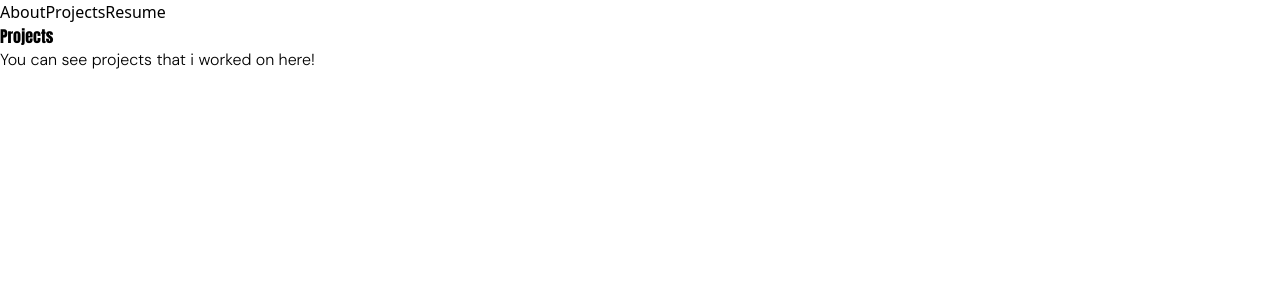
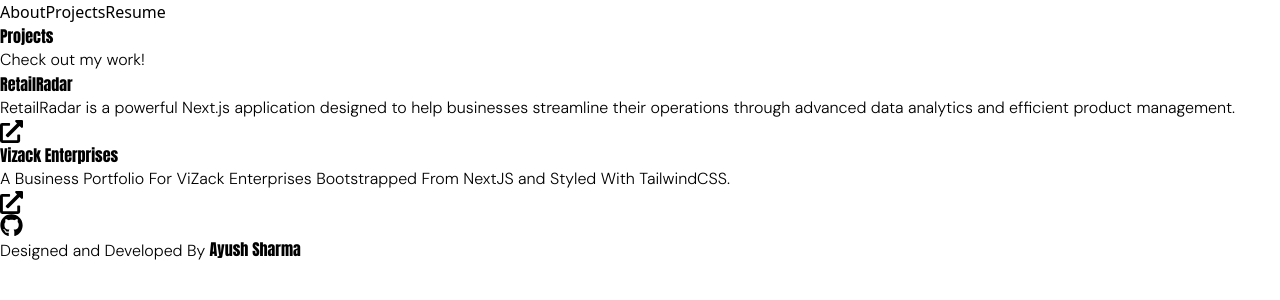
Before and after one commit to ayushsharma74/my-portfolio, a Next.js app: page /projects in a window 1280 px wide. Shown: the top 300 px of the page. Built offline with nearby package versions, Linux system fonts and the light colour scheme.

Commit message:
complete

```diff
--- a/src/app/layout.jsx
+++ b/src/app/layout.jsx
@@ -2,6 +2,8 @@
 import "./globals.css";
 import Link from "next/link";
 import NextTopLoader from "nextjs-toploader";
+import Navbar from "@/components/Navbar";
+import { Anton, DM_Sans } from "next/font/google";
 
 const geistSans = localFont({
   src: "./fonts/GeistVF.woff",
@@ -12,6 +14,15 @@
   src: "./fonts/GeistMonoVF.woff",
   variable: "--font-geist-mono",
   weight: "100 900",
+});
+
+const anton = Anton({
+  weight: "400",
+  subsets: ["latin"],
+});
+const sans = DM_Sans({
+  weight: ["300"],
+  subsets: ["latin"],
 });
 
 export const metadata = {
@@ -26,20 +37,10 @@
         className={`${geistSans.variable} ${geistMono.variable} antialiased`}
       >
         <NextTopLoader showSpinner={false} color="gray"/>
-        <div className="bg-slate-200 p-5  ">
-      <nav className="flex items-center justify-center space-x-7">
-        <Link href={"/"} className="font-semibold hover:text-gray-400 transition-all duration-500">
-          About
-        </Link>
-        <Link href={"/projects"} className="font-semibold  hover:text-gray-400 transition-all duration-500">
-          Projects
-        </Link>
-        <Link href={"/resume"} className="font-semibold  hover:text-gray-400 transition-all duration-500">
-          Resume
-        </Link>
-      </nav>
-    </div>
+        <Navbar/>
+
         {children}
+        <h1 className="bg-slate-200 text-center"> <font className={sans.className}>Designed and Developed By  </font> <font className={anton.className}>Ayush Sharma</font></h1>
       </body>
     </html>
   );
--- a/src/app/projects/page.jsx
+++ b/src/app/projects/page.jsx
@@ -1,4 +1,7 @@
 import { Anton, DM_Sans } from "next/font/google";
+import Link from "next/link";
+import { FaExternalLinkAlt } from "react-icons/fa";
+import { FaGithub } from "react-icons/fa6";
 
 const anton = Anton({
   weight: "400",
@@ -10,14 +13,49 @@
 });
 export default function Projects() {
   return (
-    <div className="bg-slate-200 h-[91.2vh] py-6 px-20">
+    <div className="bg-slate-200 h-[100vh] py-6 px-10 sm:px-32 md:px-32">
       <div className="flex flex-col gap-3 items-center">
         <h1 className={`${anton.className} text-7xl `}>Projects</h1>
         <p className={`${sans.className} text-lg `}>
-          You can see projects that i worked on here!
+          Check out my work!
         </p>
       </div>
-      <div></div>
+      <div className=" px-6 py-5 border border-solid border-slate-500 mt-7 rounded-xl">
+        <h1 className={`${anton.className} text-3xl mb-3`}>
+
+        RetailRadar
+        </h1>
+        <p className={`${sans.className}`}>
+        RetailRadar is a powerful Next.js application designed to help businesses streamline their operations through advanced data analytics and efficient product management.
+        </p>
+        <div className="flex justify-end gap-4 mt-3">
+        <Link href={"https://retail-radar-bice.vercel.app/"} target="_blank">
+        <FaExternalLinkAlt size={23} className="hover:scale-110 transition-all duration-200"/>
+        </Link>
+
+        </div>
+
+      </div>
+      <div className="px-6 py-5 border border-solid border-slate-500 mt-7 rounded-xl">
+        <h1 className={`${anton.className} text-3xl mb-3`}>
+
+        Vizack Enterprises
+        </h1>
+        <p className={`${sans.className}`}>
+        A Business Portfolio For ViZack Enterprises Bootstrapped From NextJS and Styled With TailwindCSS.
+        </p>
+        <div className="flex justify-end gap-4 mt-3">
+        <Link href={"https://www.vizackenterprises.com/"} target="_blank">
+        <FaExternalLinkAlt size={23} className="hover:scale-110 transition-all duration-200"/>
+        </Link>
+        <Link href={"https://github.com/ayushsharma74/vizack.com"} target="_blank">
+        <FaGithub size={23} className="hover:scale-110 transition-all duration-200"/>
+
+        </Link>
+
+        </div>
+
+      </div>
     </div>
   );
 }
--- a/src/app/resume/page.jsx
+++ b/src/app/resume/page.jsx
@@ -12,9 +12,9 @@
 });
 export default function Resume() {
   return (
-    <div className="bg-slate-200 h-[91.2vh] py-16 px-20">
+    <div className="bg-slate-200 h-[100vh] py-16 px-20">
       <div className="flex flex-col gap-3 items-center">
-        <h1 className={`${anton.className} text-7xl mb-5`}>Resume</h1>
+        <h1 className={`${anton.className} text-5xl md:text-7xl lg:text-7xl mb-5`}>Resume</h1>
         <p className={`${sans.className} text-lg `}>
           Interested in working with me? Feel free to reach out
         </p>
--- /dev/null
+++ b/src/components/Navbar.jsx
@@ -0,0 +1,24 @@
+"use client"
+import Link from "next/link";
+import { usePathname } from "next/navigation";
+
+export default function Navbar(){
+    const pathname = usePathname()
+    console.log(pathname);
+
+    return(
+        <div className="bg-slate-200 p-5  ">
+        <nav className="flex items-center justify-center space-x-7">
+          <Link href={"/"} className={`font-semibold hover:text-gray-400 transition-all duration-500 ${pathname === "/" ? "underline" : "no-underline"} `}>
+            About
+          </Link>
+          <Link href={"/projects"} className={`font-semibold hover:text-gray-400 transition-all duration-500 ${pathname === "/projects" ? "underline" : "no-underline"} `}>
+            Projects
+          </Link>
+          <Link href={"/resume"} className={`font-semibold hover:text-gray-400 transition-all duration-500 ${pathname === "/resume" ? "underline" : "no-underline"} `}>
+            Resume
+          </Link>
+        </nav>
+      </div>
+    )
+}
```
Also changed, not shown: src/app/page.jsx (+12 -10 lines).
